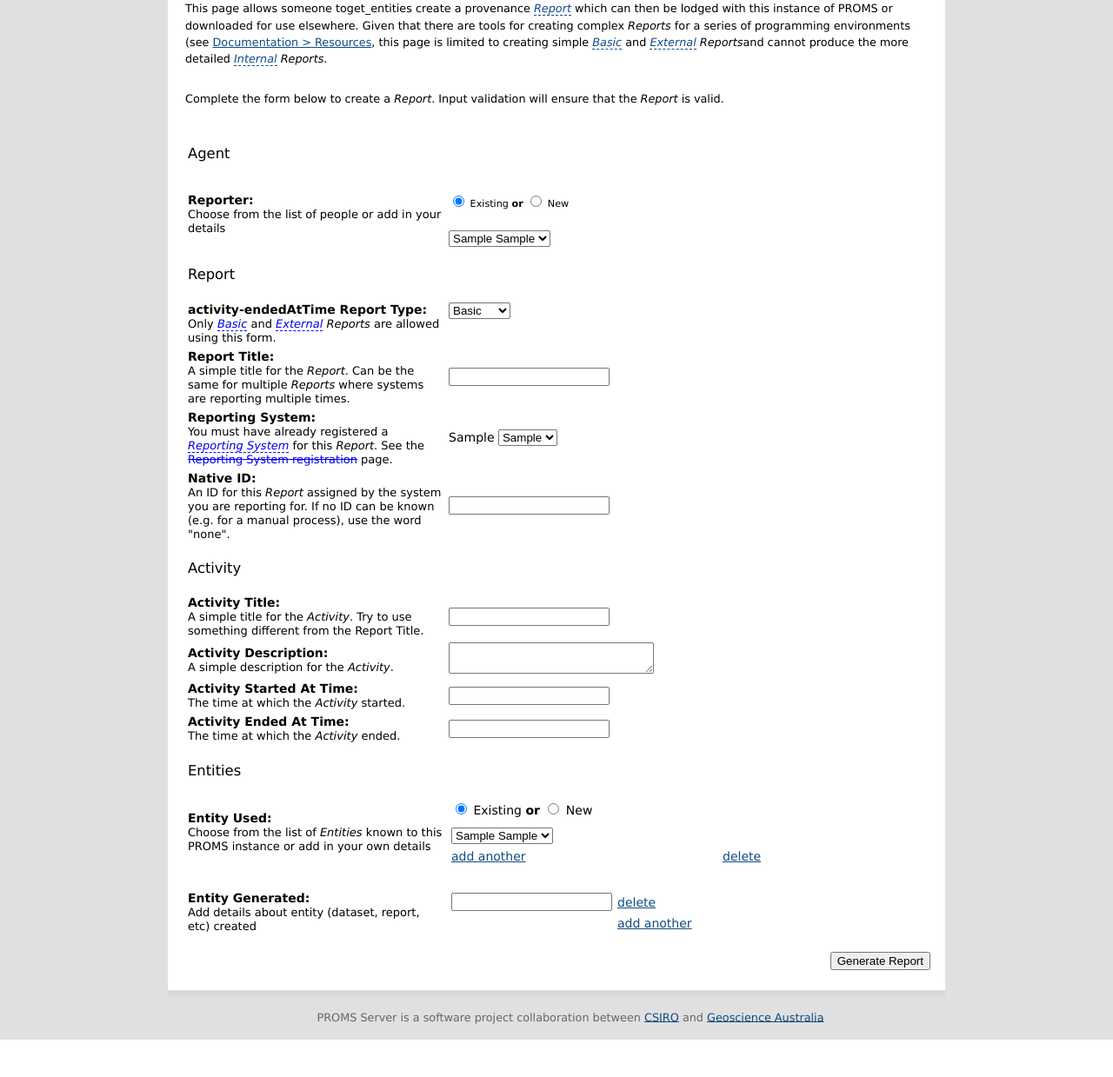
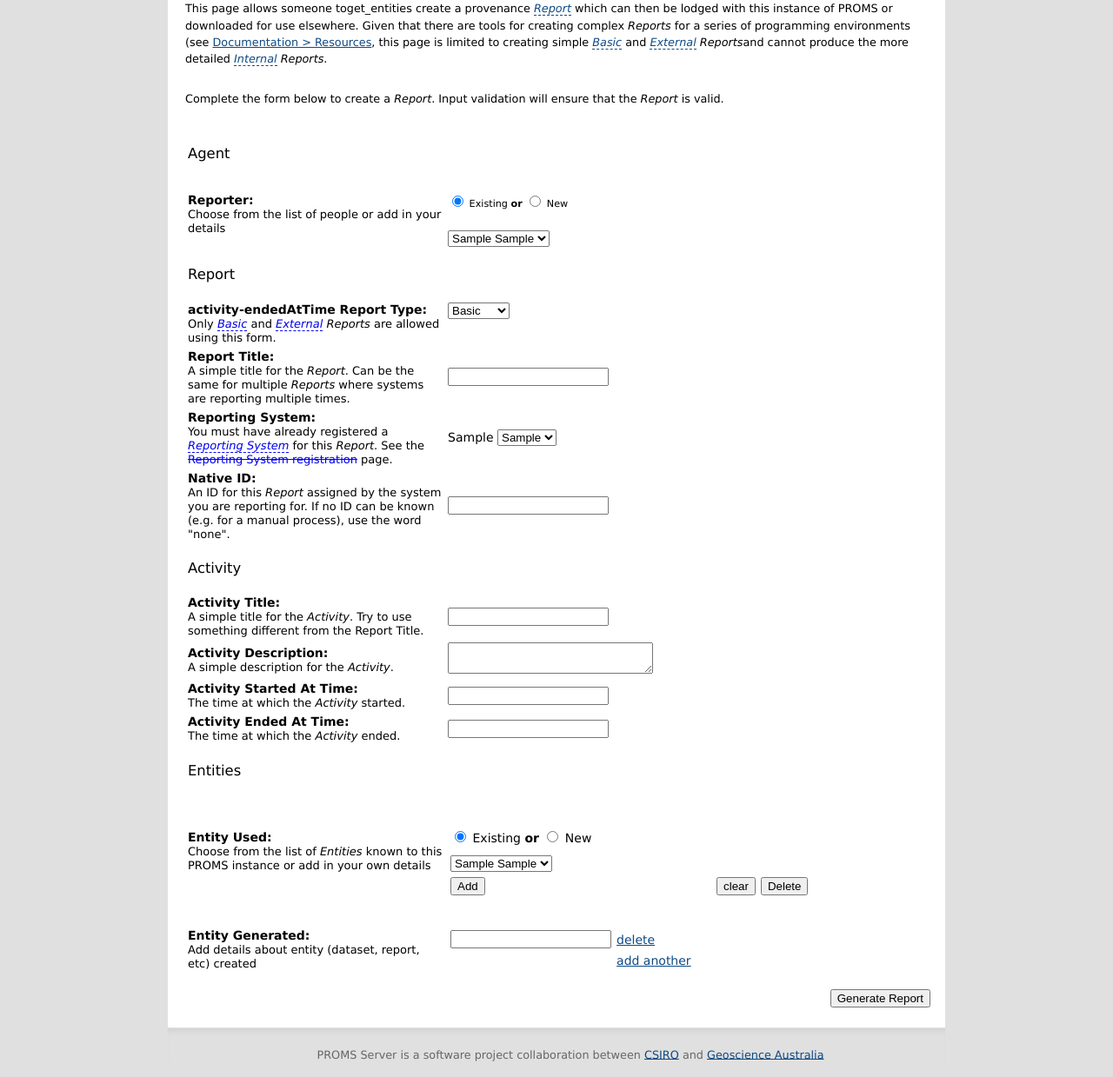
Before and after one commit to CSIRO-enviro-informatics/proms, a Flask app: template templates/function_create_report.html in a window 1280 px wide. Shown: the part 140-1379 px from the top of the page at 87% size. Before the commit the page ends 1336 px from the top, so only its background shows below. Run offline with Flask 2, Linux system fonts and the light colour scheme; the template is opened without the code that fills it: most values are stand-ins (such as "Sample title", 1, 10 or a date in 2020); parts of the project's set-up code (start-up, migrations or seed data) failed here and were passed over.

Commit message:
create report functionality implementation

```diff
--- a/templates/function_create_report.html
+++ b/templates/function_create_report.html
@@ -17,6 +17,9 @@
             text-decoration: underline;
         }
     </style>
+    <script>
+        var allAgents = {{ agents|tojson }};
+    </script>
     <script>
         var entityInputCounter = 0;
         var entityOutputCounter = 0;
@@ -58,7 +61,7 @@
                 entityInputCounter = entityInputCounter + 1;
                 number_inc_str = pad(entityInputCounter + 1, 2);
                 console.log(number_inc_str);
-                $('#entity-input-row-add').before('<tr id="entity-input-row-' + number_inc_str + '">' +
+                $('#entity-input-row-add').after('<tr id="entity-input-row-' + number_inc_str + '">' +
                                                         '<td>' +
                                                         '    <input type="radio" class="entity-used-new-existing" name="entity-' + number_inc_str + '-new-existing" value="existing" checked="checked" /> Existing <strong>or</strong>' +
                                                         '    <input type="radio" class="entity-used-new-existing" name="entity-' + number_inc_str + '-new-existing" value="new" /> New' +
@@ -68,10 +71,41 @@
                                                   '</tr>');
             });
 
-            $('body').on('change', 'input.entity-used-new-existing', function (event) {
+
+            $('#add').click(function(){
+                //var toAdd gets the value of the input field
+                if ($('input[id=entity-used-new-existing]:checked', '#create-report').val() == "existing") {
+                    console.log("$('#entity :selected').val() "+ $('#entity :selected').val() );
+                    for (agent_it in allAgents) {
+                        var agent_in_db = allAgents[agent_it];
+                        if (agent_in_db["ag_u"] == $('#entity :selected').val()) {
+                            var toAdd = $('#entity :selected').val();
+                        }
+                    }
+                }
+                else {
+                    var toAdd = $('#entity-01-uri').val();
+                }
+
+                //Append list item in its own div with a class of item into the list div
+                //It also changes the cursor on hover of the appended item
+                $('.list').append('<div class="item">' + toAdd + '</div>');
+                //fade in clear button when the add button is clicked
+
+
+                //Clear input field when add button is pressed
+                $('select').val('');
+                //$('input').val('');
+
+                $('#entity-01-uri').val('');
+
+            });
+
+            //$('body').on('change', 'input.entity-used-new-existing', function (event) {
+            $('input[id=entity-used-new-existing]').change(function () {
                 //TODO: complete new/existing Entity selection
                 //alert($(this).attr('name'));
-                if ($('input[name=entity-used-new-existing]:checked', '#create-report').val() == "existing") {
+                if ($('input[id=entity-used-new-existing]:checked', '#create-report').val() == "existing") {
                     $('#entity-existing-value').show();
                     $('#entity-new-value').hide();
                 } else {
@@ -269,12 +303,13 @@
                     Entity Used:<br />
                     <span style="font-size:small; font-weight:normal;">Choose from the list of <em>Entities</em> known to this PROMS instance or add in your own details</span>
                 </th>
+
                 <td valign="top">
                     <table class="entity layout" id="entity-inputs">
                         <tr id="entity-input-row-01">
                             <td>
-                                <input type="radio" class="entity-used-new-existing" name="entity-used-new-existing" value="existing" checked="checked" /> Existing <strong>or</strong>
-                                <input type="radio" class="entity-used-new-existing" name="entity-used-new-existing" value="new" /> New
+                                <input type="radio" id="entity-used-new-existing" name="entity-01-new-existing" value="existing" checked="checked" /> Existing <strong>or</strong>
+                                <input type="radio" id="entity-used-new-existing" name="entity-01-new-existing" value="new" /> New
                             </td>
                             <td></td>
                             <td></td>
@@ -290,7 +325,7 @@
                             <td>
                                 {%if agents|length>0%}
                                     <div id="entity-existing-value" style="width:300px;">
-                                        <select name="agent" id="agent">
+                                        <select name="entity" id="entity">
                                         {% for agent_item in agents %}
                                             <option value="{{ agent_item.ag_u }}">{{ agent_item.n + " " + agent_item.fn}}</option>
                                         {% endfor %}
@@ -309,38 +344,35 @@
                             <td></td>
                             <td></td>
                         </tr>
+<!--
                         <tr>
                             <td><span class="entity-input-add">add another</span></td>
                             <td></td>
                             <td><span class="entity-input-delete" id="entity-input-delete-01">delete</span></td>
 
                         </tr>
+-->
+                        <tr>
+                            <td><button type="button" id="add" class="btn btn-info">Add</button></td>
+                            <td><button type="button" id="clear" title="Clear checked items" class="btn btn-default">clear</button></td>
+		                    <td><button type="button" id="delete" id="entity-input-delete" title="Delete" class="btn btn-default">Delete</button></td>
+
+                        </tr>
+
+                            <br/><br/>
+                        <tr>
+                            <td><div class="list"></div></td>
+		                    <td></td>
+                            <td></td>
+                        </tr>
+
                     </table>
 
-                    <!--
 
-                    <td><input type="text" class="entity-input" name="entity-input-01" id="entity-input-01" /></td>
-
-                    <p>
-                        <input type="radio" name="entity-01-new-existing" value="existing" checked="checked" /> Existing <strong>or</strong>
-                        <input type="radio" name="entity-01-new-existing" value="new" /> New
-                    </p>
-
-                    <div id="entity-01-existing-value" style="width:300px;">
-                        <select name="entity-01" id="entity-01">
-                        ''' + get_entities_dropdown(get_entities()[1]) + '''
-                        </select>
-                    </div>
-                    <div id="entity-01-new-value" style="width:300px; display:none;">
-                        <table class="layout">
-                            <tr><td>Title:</td><td><input id="entity-01-title" name="entity-01-title" type="text" /></td></tr>
-                            <tr><td>URI:</td><td><input id="entity-01-uri" name="entity-01-uri" type="text" /></td></tr>
-                            <tr><td>Value:</td><td><input id="entity-01-value" name="entity-01-value" type="text" /></td></tr>
-                        </table>
-                    </div>
-                    -->
                 </td>
             </tr>
+
+
             <tr><td colspan="2"><h3></h3></td></tr>
             <tr>
                 <th>
```
